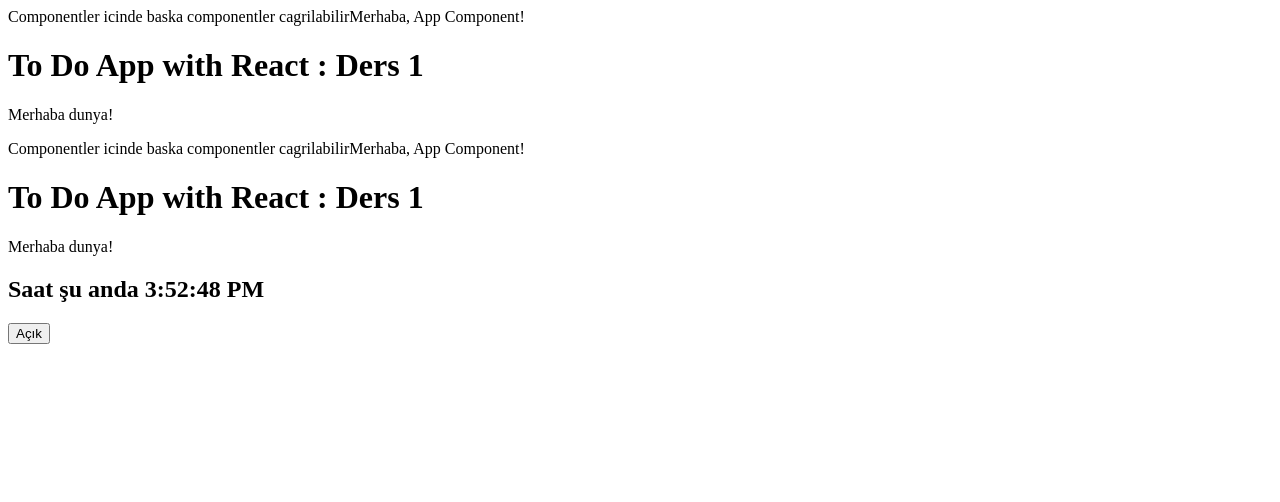
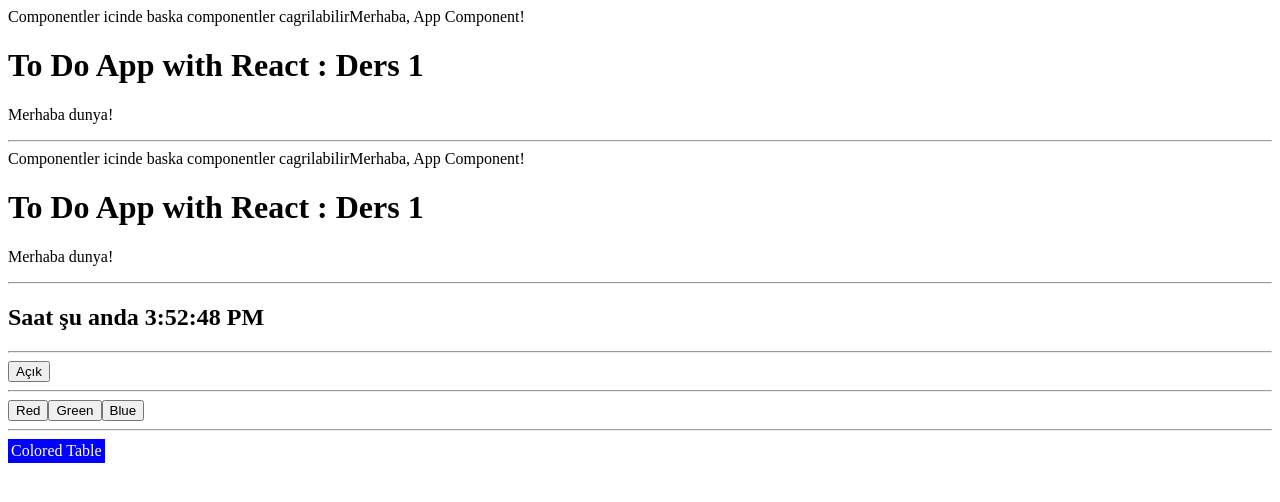
Before and after one commit to mehmetsoylucom/react-todo-tutorial, a React (Create React App) app: page / in a window 1280 px wide. Shown: the top 502 px of the page. Built offline with nearby package versions, Linux system fonts and the light colour scheme.

Commit message:
Function bind, parameters, styles

```diff
--- /dev/null
+++ b/src/EventParameter.js
@@ -0,0 +1,45 @@
+import React from 'react';
+
+class EventParameter extends React.Component {
+    constructor(props) {
+        super(props);
+        this.state = {color: "blue", border: 1};
+    }
+
+    changeColor(choose, e) {
+        this.setState(prevState => ({
+            color: choose
+        }));
+    }
+
+    /**
+     * Degisken tanimi olarak fonksiyon eklendiginde
+     * bind etmek gerekmiyor. Parametre kullanilabiliyor
+     */
+    colorChange = (choose) => (e) => {
+        this.setState(prevState => ({
+            color: choose
+        }));
+    };
+
+    render() {
+        return (
+            <div>
+                <button onClick={(e) => this.changeColor('red', e)}>Red</button>
+                <button onClick={this.changeColor.bind(this, 'green')}>Green</button>
+                <button onClick={this.colorChange('blue')}>Blue</button>
+                <hr/>
+                <table bgcolor={this.state.color}>
+                    <tr>
+                        <td>
+                            <span style={{color: "white"}}>Colored Table</span>
+                        </td>
+                    </tr>
+                </table>
+            </div>
+
+        );
+    }
+}
+
+export default EventParameter;
--- a/src/index.js
+++ b/src/index.js
@@ -9,6 +9,7 @@
 import * as serviceWorker from './serviceWorker';
 import Clock from "./Clock";
 import Eventer from "./Eventer";
+import EventerParameter from "./EventParameter";
 
 // Bir element yani zamanda component de olabilir
 // componentlere veri gonderilebilir.
@@ -24,9 +25,14 @@
     ReactDOM.render(
         <div>
             <App planet="Pluton"/>
+            <hr />
             {appComponent}
+            <hr />
             <Clock />
+            <hr />
             <Eventer />
+            <hr />
+            <EventerParameter />
         </div>,
         // Root dugumu genellikle bir tanedir ve kapsayicidir
         // Dilenirse birden fazla olabilir, ayni uygulama birden cok render yapabiliyor
```
Also changed, not shown: src/Eventer.js (+21 -0 lines).
